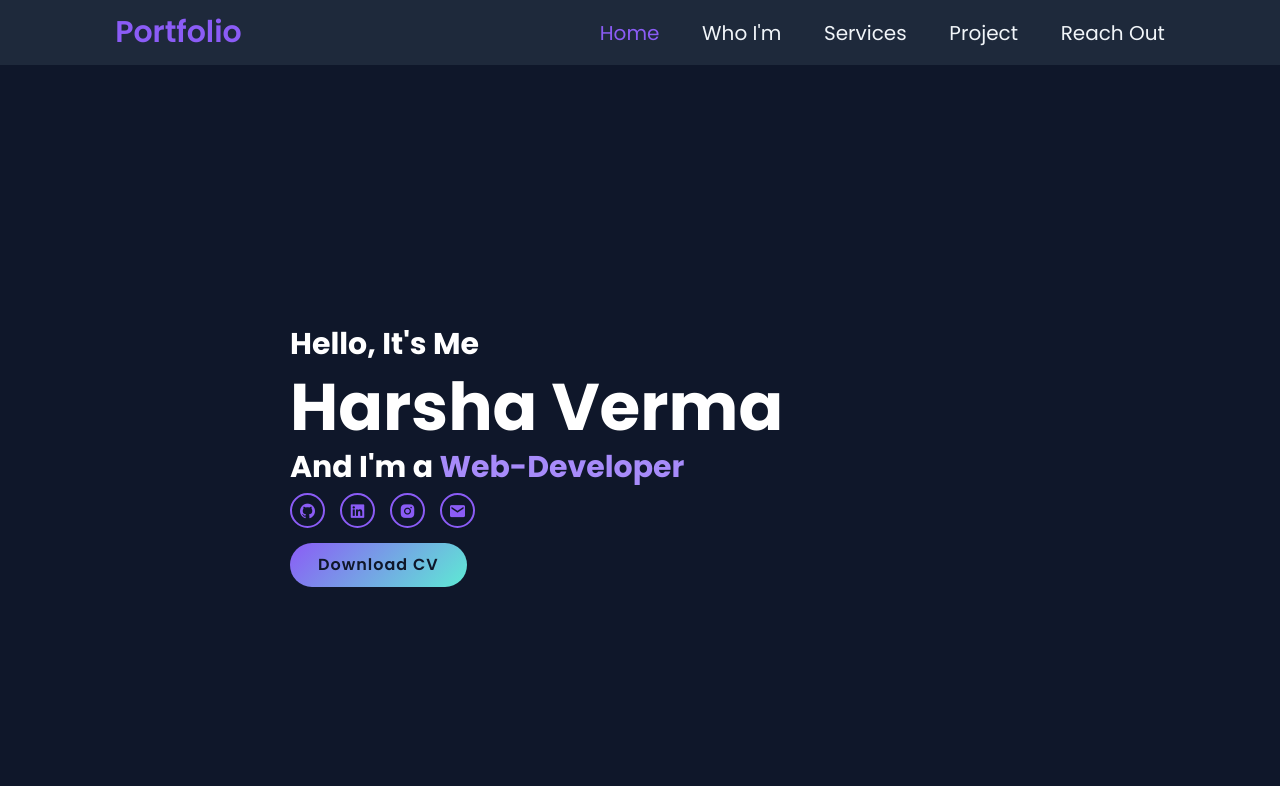
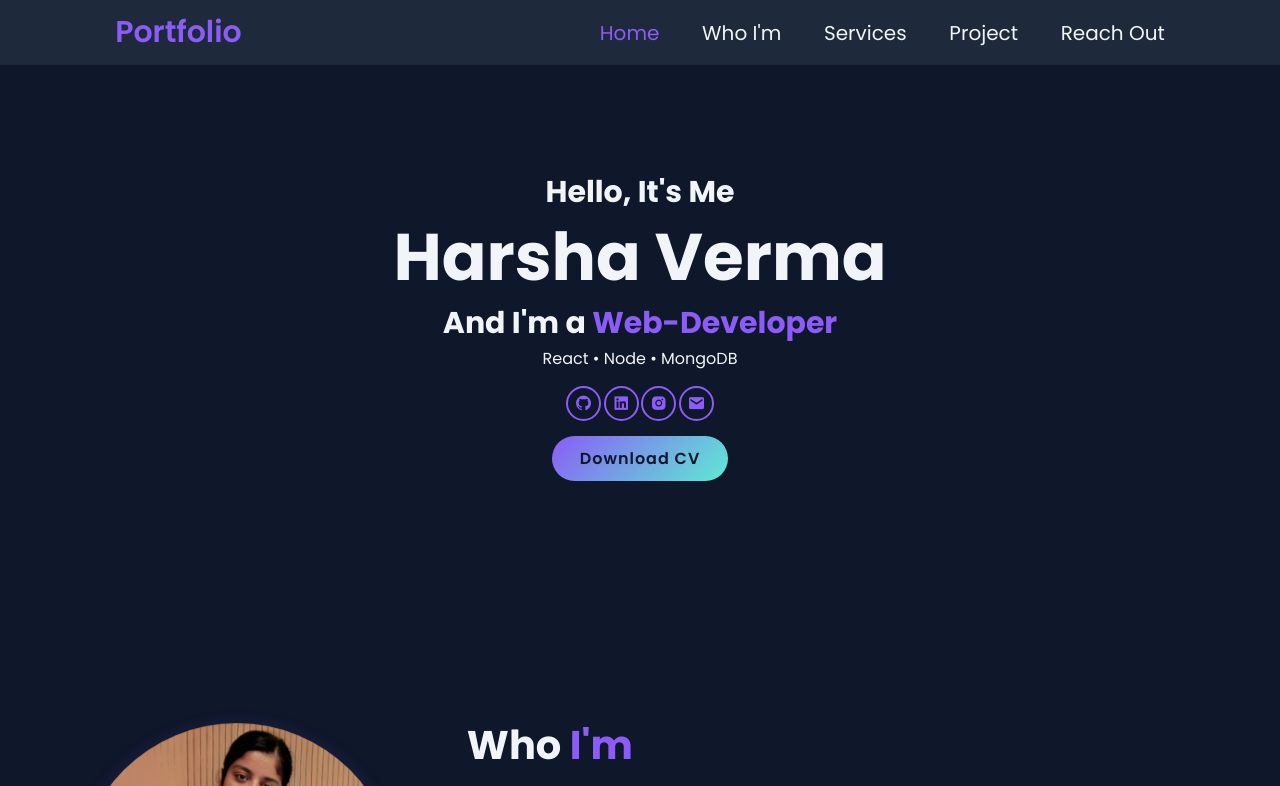
Before and after one commit to vermaharsha/Portfolio, a plain HTML site: page index.html in a window 1280 px wide. Shown: the top 786 px of the page. Drawn offline with nearby package versions, Linux system fonts and the light colour scheme.

Commit message:
Refactor HTML structure and remove unused Tailwind CSS link; enhance home section content

```diff
--- a/assets/style.css
+++ b/assets/style.css
@@ -128,21 +128,16 @@ html::-webkit-scrollbar {
     height: 100vh;
 }
 
-.home-img {
-    padding: 6rem;
-}
 
-.home-img img {
-    width: 30vw;
+.home-content {
+    flex: 1;
+    text-align: center;
+    padding: 100px;
 }
 
 .home-content h3 {
     font-size: 3rem;
     font-weight: 700;
-}
-
-.home-content h3:nth-last-of-type(2) {
-    margin-bottom: 1rem;
 }
 
 span {
@@ -164,6 +159,9 @@ span {
     font-size: 1.6rem;
 }
 
+.social-media {
+    padding: 1.5rem;
+}
 
 .social-media a {
     display: inline-flex;
@@ -177,7 +175,6 @@ span {
     color: var(--main-color);
     transition: 0.3s;
 }
-
 
 .social-media a:hover {
     background: linear-gradient(135deg, var(--main-color), var(--highlight-color));
@@ -199,7 +196,8 @@ span {
     transition: .5s ease;
 }
 
-button:hover, .view-resume:hover {
+button:hover,
+.view-resume:hover {
     background: #5EEAD4;
     color: #0F172A;
     transition: all 0.3s ease;
@@ -239,7 +237,6 @@ button:hover, .view-resume:hover {
     }
 }
 
-
 .heading {
     /* position: relative; */
     display: block;
@@ -247,6 +244,7 @@ button:hover, .view-resume:hover {
     font-size: 2rem;
     margin-bottom: 2rem;
 }
+
 /*
 .heading::after {
     content: "";
@@ -259,7 +257,6 @@ button:hover, .view-resume:hover {
     background: var(--main-color);
     border-radius: 1rem;
 } */
-
 
 .about-content h2 {
     text-align: left;
@@ -275,6 +272,8 @@ button:hover, .view-resume:hover {
     font-size: 2rem;
     margin: 2rem 0 3rem;
 }
+
+
 
 
 /* Service Section */
@@ -302,7 +301,6 @@ button:hover, .view-resume:hover {
     background: rgba(30, 41, 59, 0.6);
     backdrop-filter: blur(10px);
     border: 1px solid rgba(255, 255, 255, 0.1);
-
 }
 
 .services-container .services-box:hover {
@@ -325,6 +323,7 @@ button:hover, .view-resume:hover {
     font-size: 1.4rem;
     margin: 1rem 0 3rem;
 }
+
 
 
 
@@ -357,13 +356,10 @@ button:hover, .view-resume:hover {
     border: 1px solid rgba(255, 255, 255, 0.1);
 }
 
-
 .project-box:hover {
     transform: translateY(-4px);
     box-shadow: 0 6px 15px rgba(0, 0, 0, 0.2);
 }
-
-
 
 .project-box h4 {
     font-size: 2.2rem;
@@ -381,7 +377,6 @@ button:hover, .view-resume:hover {
     font-size: 1.6rem;
     margin-bottom: 2rem;
 }
-
 
 /* Responsive adjustments */
 @media (max-width: 768px) {
@@ -418,7 +413,6 @@ button:hover, .view-resume:hover {
     height: 45rem;
 }
 
-
 .box h2 {
     font-size: 4rem;
     margin: 1rem 0 1rem;
@@ -445,7 +439,6 @@ button:hover, .view-resume:hover {
     transform: scale(1.2);
     color: #60A5FA;
 }
-
 
 .social-icons a {
     display: inline-flex;
--- a/index.html
+++ b/index.html
@@ -16,7 +16,6 @@
 
   <!-- link css -->
   <link rel="stylesheet" href="assets/style.css" />
-  <link href="https://cdn.jsdelivr.net/npm/tailwindcss@2.2.19/dist/tailwind.min.css" rel="stylesheet" />
 </head>
 
 <body>
@@ -37,18 +36,18 @@
 
 
   <!-- Hero Section -->
-  <section id="home" class="bg-[#0b0b2e] py-24">
-    <div class="max-w-6xl mx-auto px-4 flex flex-col items-start justify-center min-h-screen">
-      <div class="home-content text-left text-white">
-        <h3 class="text-2xl md:text-3xl font-semibold mb-2">Hello, It's Me</h3>
-        <h1 class="text-5xl md:text-6xl font-bold mb-2">Harsha Verma</h1>
-        <h3 class="text-2xl md:text-3xl font-medium mb-6">
-          And I'm a <span class="text-purple-400">Web-Developer</span>
+  <section id="home">
+      <div class="home-content">
+        <h3>Hello, It's Me</h3>
+        <h1>Harsha Verma</h1>
+        <h3>
+          And I'm a <span>Web-Developer</span>
         </h3>
+        <p>React • Node • MongoDB</p>
 
 
         <!-- Social Icons -->
-        <div class="social-media flex space-x-6 mb-6">
+        <div class="social-media">
           <a href="https://github.com/vermaharsha"><i class="bx bxl-github"></i></a>
           <a href="https://www.linkedin.com/in/vermaharsha/"><i class="bx bxl-linkedin-square"></i></a>
           <a href="https://www.instagram.com/vermaharsha_/"><i class="bx bxl-instagram-alt"></i></a>
```
Lines whose indentation alone changed are shown as unchanged.
